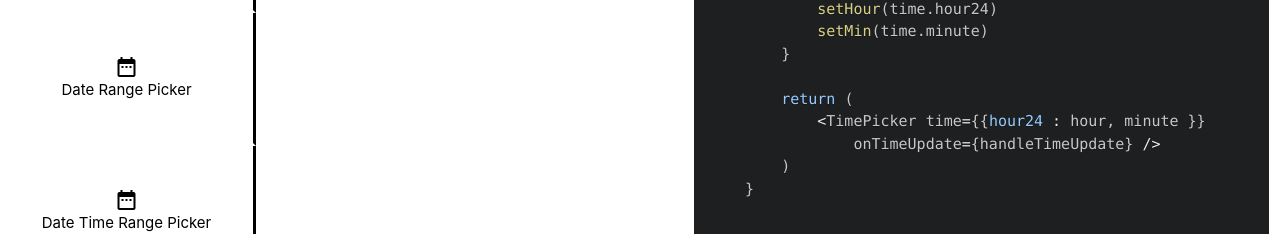
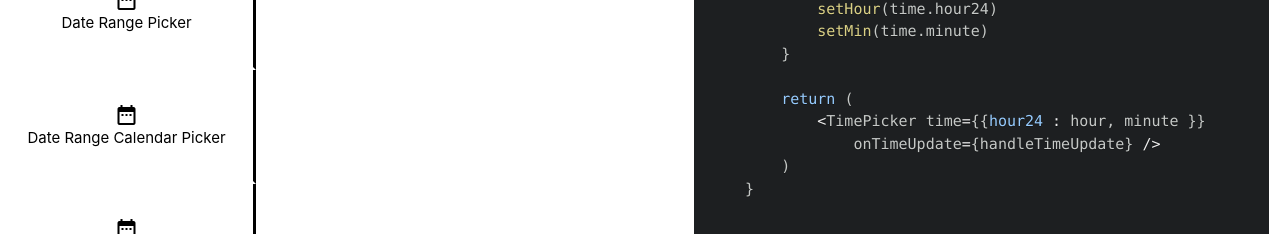
Before and after one commit to Dishant15/react-datetime-range-super-picker, a React (Create React App) app in the folder example/: page / in a window 1280 px wide. Shown: the part 387-621 px from the top of the page. Built offline with nearby package versions, Linux system fonts and the light colour scheme.

Commit message:
working on date range calender demo

```diff
--- a/example/src/App.js
+++ b/example/src/App.js
@@ -6,6 +6,7 @@ import MonthPickerDemo from './MonthPicker/MonthPickerDemo'
 import DateTimePickerDemo from './DateTimePicker/DateTimePickerDemo'
 import DateTimeRangePickerDemo from './DateTimeRangePicker/DateTimeRangePickerDemo'
 import DateRangePickerDemo from './DateRangePicker/DateRangePickerDemo'
+import DateRangeCalendarPickerDemo from './DateRangeCalendarPicker/DateRangeCalendarPickerDemo'
 
 import './styles/materialize.css'
 import './styles/layout.css'
@@ -49,6 +50,9 @@ const App = () => {
 		else if(selectedComponent === 'dateRangePicker') {
 			return <DateRangePickerDemo />
 		}
+		else if(selectedComponent === 'dateRangeCalendarPicker') {
+			return <DateRangeCalendarPickerDemo />
+		}
 	}, [selectedComponent])
 
 	return(
@@ -81,6 +85,12 @@ const App = () => {
 						Date Range Picker
 				</div>
 
+				<div className={`${selectedComponent === 'dateRangeCalendarPicker' ? 'active': ''} layout-pill`}
+					onClick={() => setComponent('dateRangeCalendarPicker')}>
+						<i className="material-icons">date_range</i>
+						Date Range Calendar Picker
+				</div>
+
 
 				<div className={`${selectedComponent === 'rangePicker' ? 'active': ''} layout-pill`}
 					onClick={() => setComponent('rangePicker')}>
--- /dev/null
+++ b/example/src/DateRangeCalendarPicker/DateRangeCalendarPickerDemo.js
@@ -0,0 +1,9 @@
+import React from 'react'
+
+export default () => {
+    return (
+        <div>
+            test
+        </div>
+    )
+}
```
